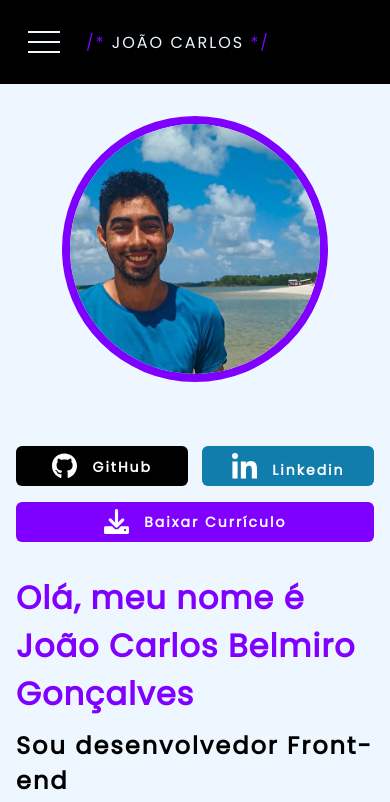
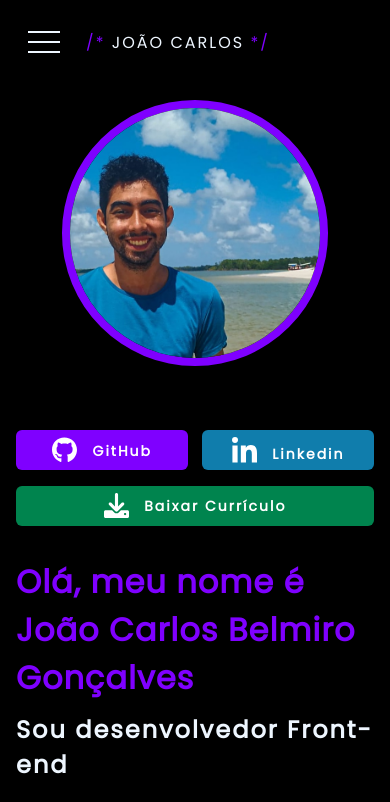
Before and after one commit to joao-belmiro/joao-goncalves, a Vue app: page / in a window 390 px wide. Shown: the top 802 px of the page. Built offline with nearby package versions, Linux system fonts and the light colour scheme.

Commit message:
alt apresentação

```diff
--- a/src/components/ApresentationSection.vue
+++ b/src/components/ApresentationSection.vue
@@ -65,7 +65,9 @@
     justify-content: center;
     align-items: flex-start;
     column-gap: 64px;
-
+    color: $background;
+    background: $dark;
+    margin-bottom: 20px;
     @media (max-width: 900px) {
       flex-direction: column;
       row-gap: 32px;
@@ -73,7 +75,7 @@
     }
 
     @media (max-width: 999px) {
-        margin: 0px 16px;
+        padding: 16px;
     }
 
     .profile-data {
@@ -90,7 +92,7 @@
         row-gap: 16px;
 
         .github {
-          background: $dark;
+          background: $primary;
         }
         .linkedin {
           background: $secondary;
@@ -98,7 +100,7 @@
 
         .curriculo {
           width: 100%;
-          background: $primary;
+          background: $accent;
         }
 
         a {
```
